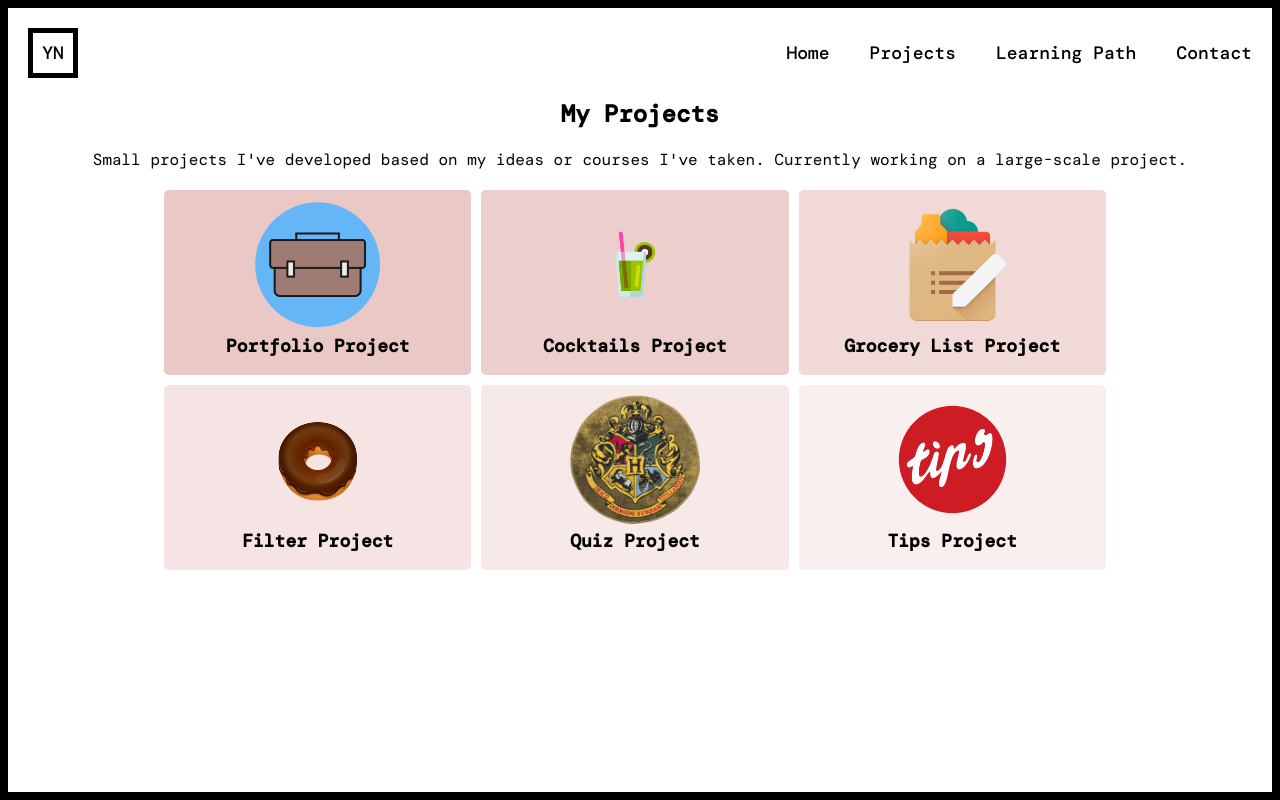
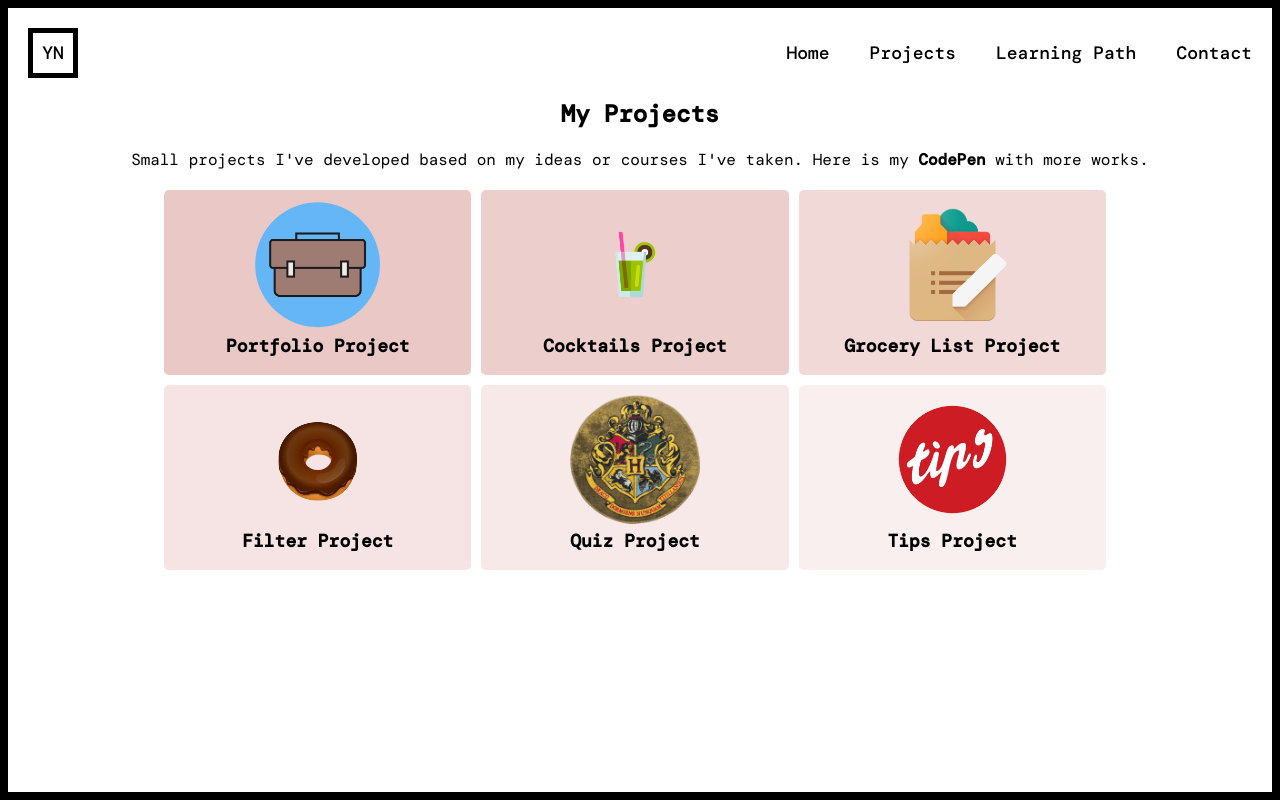
Before and after one commit to dnd1993/Portfolio-Project, a React (Create React App) app: page /projects in a window 1280 px wide. Built offline with nearby package versions, Linux system fonts and the light colour scheme; a web font is replaced by a local one.

Commit message:
added link to CodePen

```diff
--- a/src/components/Projects.css
+++ b/src/components/Projects.css
@@ -8,6 +8,9 @@
   text-align: center;
   margin-top: 2rem;
 }
+.section-projects p a {
+  font-weight: 700;
+}
 .projects-container {
   display: flex;
   flex-wrap: wrap;
--- a/src/components/Projects.js
+++ b/src/components/Projects.js
@@ -10,7 +10,15 @@ export const Projects = () => {
       <h1>My Projects</h1>
       <p>
         Small projects I've developed based on my ideas or courses I've taken.
-        Currently working on a large-scale project.
+        Here is my{" "}
+        <a
+          href="https://codepen.io/yananazarenko"
+          target="_blank"
+          rel="noopener noreferrer"
+        >
+          CodePen
+        </a>{" "}
+        with more works.
       </p>
       <div className="projects-container">
         {projects.map((project) => (
```
